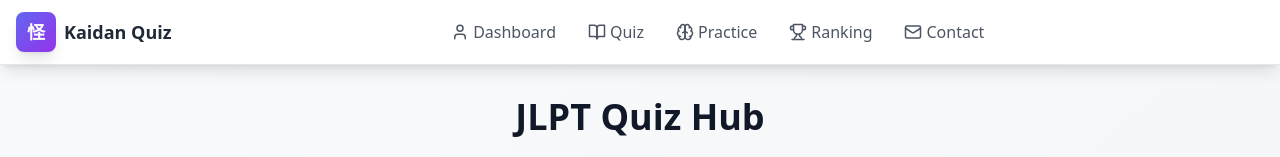
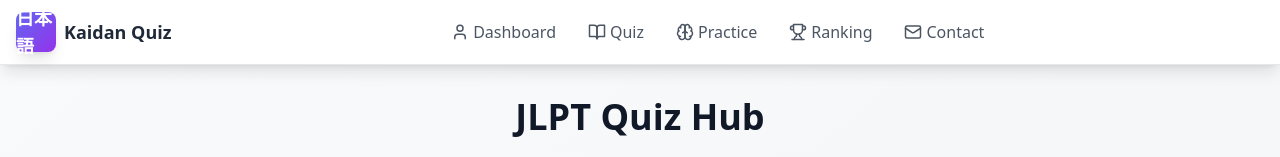
Before and after one commit to Shaikmymoon777/KAIDAN-QUIZ, a React (Vite) app: page /quiz/ in a window 1280 px wide. Shown: the top 157 px of the page. Built offline with nearby package versions, Linux system fonts and the light colour scheme.

Commit message:
logo changed

```diff
--- a/src/components/layout/Header.tsx
+++ b/src/components/layout/Header.tsx
@@ -40,7 +40,7 @@
               whileTap={{ scale: 0.95 }}
               className="w-10 h-10 bg-gradient-to-br from-indigo-500 to-purple-600 rounded-lg flex items-center justify-center shadow-lg"
             >
-              <span className="text-white font-bold text-lg">怪</span>
+              <span className="text-white font-bold text-lg">日本語</span>
             </motion.div>
             <span className="text-lg font-bold text-gray-800">Kaidan Quiz</span>
           </Link>
```
